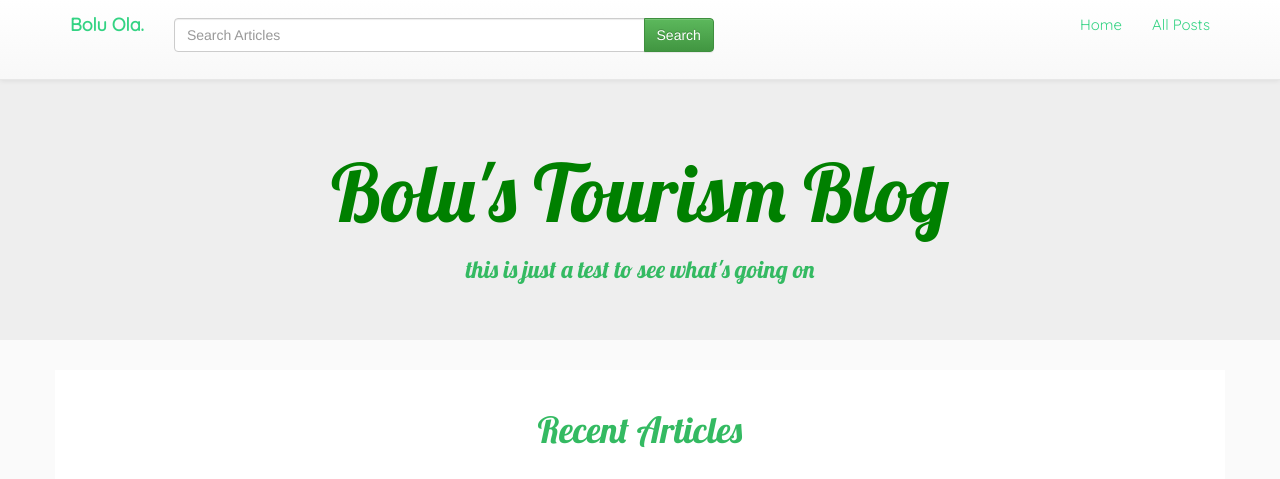
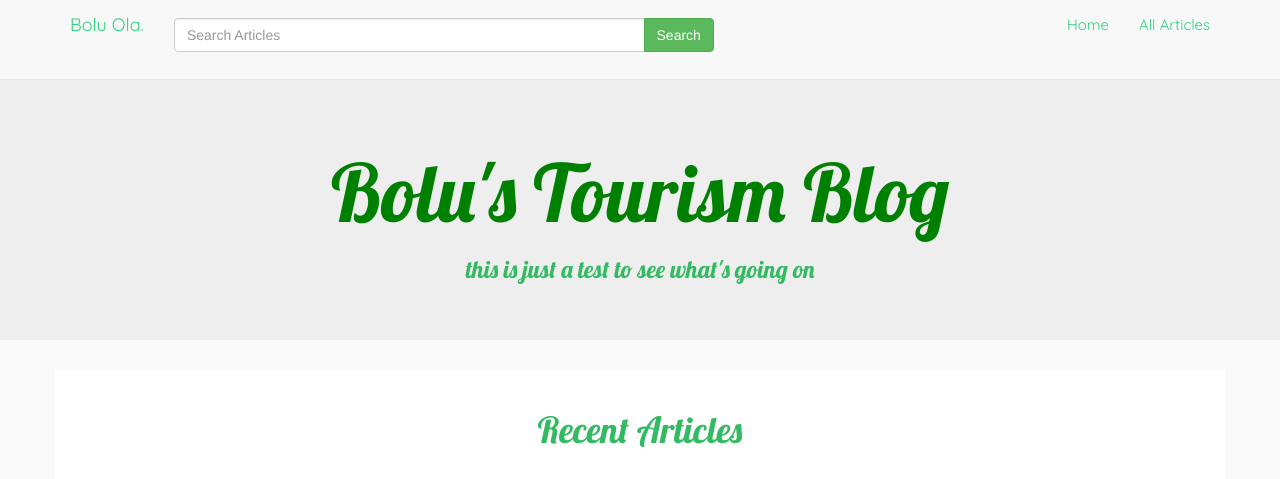
Before and after one commit to segunolalive/bolu, a Django app: page / in a window 1280 px wide. Shown: the top 479 px of the page. Run offline with Django 3.2, Linux system fonts and the light colour scheme; data that the repository does not hold is empty; some libraries are stand-ins or nearby versions.

Commit message:
fixed the problematic navbar

```diff
--- a/blog/models.py
+++ b/blog/models.py
@@ -1,4 +1,4 @@
-import os, sys, time
+import os
 from PIL import Image
 
 from django.conf import settings
@@ -18,6 +18,7 @@ class PostManager (models.Manager):
 
 def upload_location(instance, filename):
     return "%s/%s" %(instance.id, filename)
+
 
 class Post(models.Model):
     user = models.ForeignKey(settings.AUTH_USER_MODEL, default=1)
--- a/blog/templates/base.html
+++ b/blog/templates/base.html
@@ -1,27 +1,18 @@
 <!DOCTYPE html>
 {% load static from staticfiles %}
-<html>
+
+<html lang="en">
   <head>
     <meta charset="utf-8">
     <meta http-equiv="X-UA-Compatible" content="IE=edge">
     <meta name="viewport" content="width=device-width, initial-scale=1">
-
-    <!-- local bootstrap. To be removed before pushing -->
+    <link rel="stylesheet" href="https://maxcdn.bootstrapcdn.com/bootstrap/3.3.6/css/bootstrap.min.css" integrity="sha384-1q8mTJOASx8j1Au+a5WDVnPi2lkFfwwEAa8hDDdjZlpLegxhjVME1fgjWPGmkzs7" crossorigin="anonymous">
+    <link href="//fonts.googleapis.com/css?family=Lobster&amp;subset=latin,latin-ext" rel="stylesheet" type="text/css">
+    <link href="https://fonts.googleapis.com/css?family=Quicksand" rel="stylesheet" type="text/css">
     <link rel="stylesheet" href="{% static 'css/bootstrap.css' %}">
-    <link rel="stylesheet" href="{% static 'css/bootstrap-theme.css' %}">
-
-    <!-- Latest compiled and minified CSS -->
-    <link rel="stylesheet" href="https://maxcdn.bootstrapcdn.com/bootstrap/3.3.6/css/bootstrap.min.css" integrity="sha384-1q8mTJOASx8j1Au+a5WDVnPi2lkFfwwEAa8hDDdjZlpLegxhjVME1fgjWPGmkzs7" crossorigin="anonymous">
-    <!-- Optional theme -->
-    <link rel="stylesheet" href="https://maxcdn.bootstrapcdn.com/bootstrap/3.3.6/css/bootstrap-theme.min.css" integrity="sha384-fLW2N01lMqjakBkx3l/M9EahuwpSfeNvV63J5ezn3uZzapT0u7EYsXMjQV+0En5r" crossorigin="anonymous">
-
-    <link href='//fonts.googleapis.com/css?family=Lobster&subset=latin,latin-ext' rel='stylesheet' type='text/css'>
-
-    <link href='https://fonts.googleapis.com/css?family=Quicksand' rel='stylesheet' type='text/css'>
-
     <link rel="stylesheet" href="{% static 'css/blog.css' %}">
 
-    <title>{% block head_title %}Bolu Ola{% endblock %}</title>
+    <title>{% block title %}Bolu Ola {% endblock title %}</title>
   </head>
 
   <body>
@@ -44,24 +35,22 @@
             <span class="icon-bar"></span>
             <span class="icon-bar"></span>
           </button>
-          <a class="navbar-brand brand" href="/" id="corner-name"><strong>Bolu Ola.</strong></a>
+          <a class="navbar-brand brand" id="corner-name" href="/">Bolu Ola.</a>
         </div>
         <div id="navbar" class="navbar-collapse collapse">
-          {% include 'search_form.html' %}
+          {% include "search_form.html" %}
           <ul class="nav navbar-nav navbar-right ">
-            <li><a href="/" class="nav-links">Home</a></li>
-            <li><a href="{% url 'post:list' %}" class="nav-links">All Posts</a></li>
+            <li><a class="nav-links" href="/">Home</a></li>
+            <li><a class="nav-links" href="{% url 'post:list' %}">All Articles</a></li>
             {% if user.is_authenticated %}
-             <li><a href="{% url 'post:create' %}" class="nav-links">Create Post</a></li>
+            <li><a class="nav-links" href="{% url 'post:create' %}">Create Post</a></li>
             {% endif %}
           </ul>
-
         </div><!--/.nav-collapse -->
       </div>
     </nav>
     <!--/.end of navigation bar -->
 
-  <!--/.end of navigation bar -->
 
     <!-- main section -->
 
--- a/blog/templates/index.html
+++ b/blog/templates/index.html
@@ -1,4 +1,5 @@
 {% extends 'base.html' %}
+{% load static from staticfiles %}
 
 {% block content %}
 
--- a/blog/templates/post_detail.html
+++ b/blog/templates/post_detail.html
@@ -1,4 +1,5 @@
 {% extends "base.html" %}
+{% load static from staticfiles %}
 {% load urlify %}
 
 {% block head_title %}
--- a/blog/templates/post_list.html
+++ b/blog/templates/post_list.html
@@ -1,4 +1,7 @@
 {% extends "base.html" %}
+{% load static from staticfiles %}
+
+
 
 {% block head_title %}
   {{page_title}} | {{block.super}}
```
Also changed, not shown: other parts of blog/templates/base.html (+8 -9 lines), static/js/jquery11.min.js (renamed from static/js/jquery-1.11.3.min.js).
